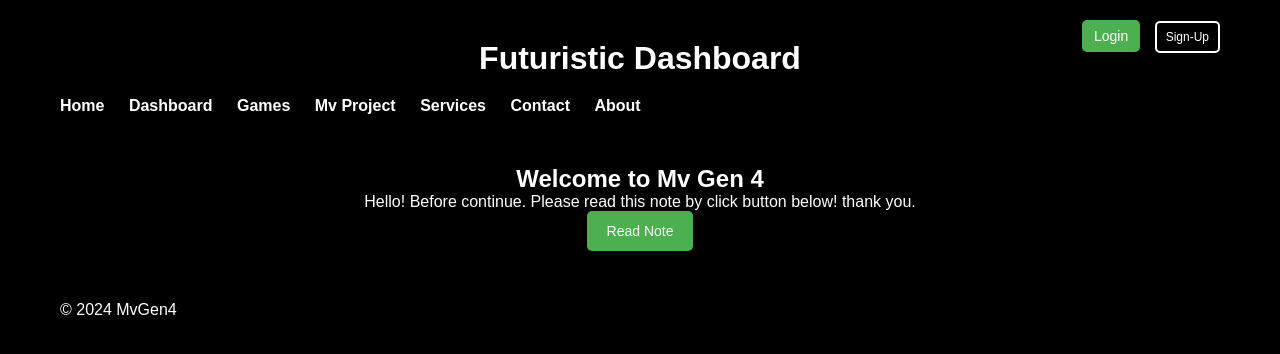
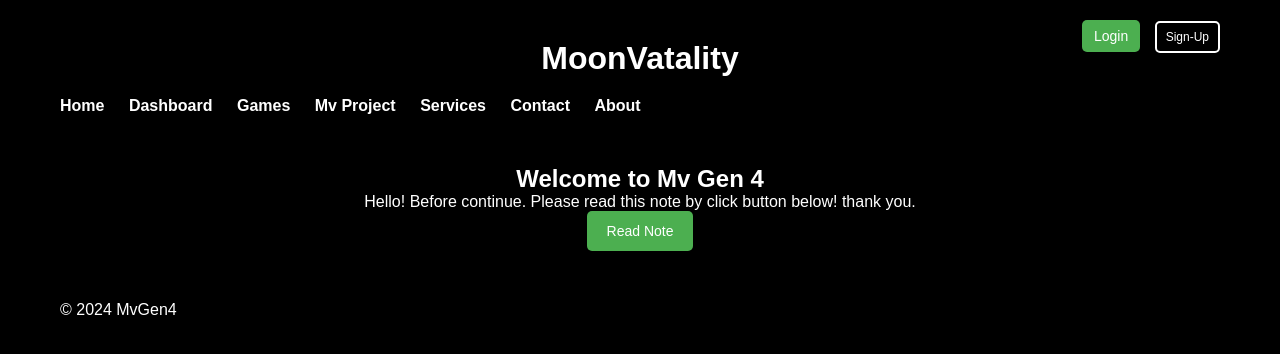
Before and after one commit to exvhoria/MvGen4-, a website built with Vite: page index.html in a window 1280 px wide. Built offline with nearby package versions, Linux system fonts and the light colour scheme.

Commit message:
Update index.html

```diff
--- a/index.html
+++ b/index.html
@@ -13,7 +13,7 @@
             <a href="signupmethod.html" class="btn signup-btn">Sign-Up</a>
         </div>
         <header>
-            <h1>Futuristic Dashboard</h1>
+            <h1>MoonVatality</h1>
         </header>
         <nav>
             <ul>
```
